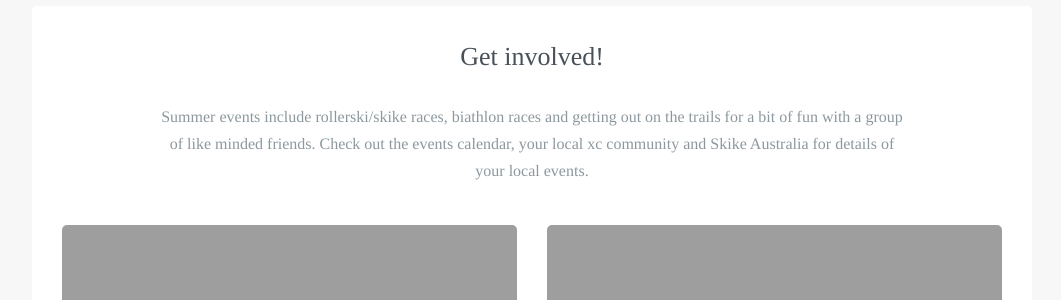
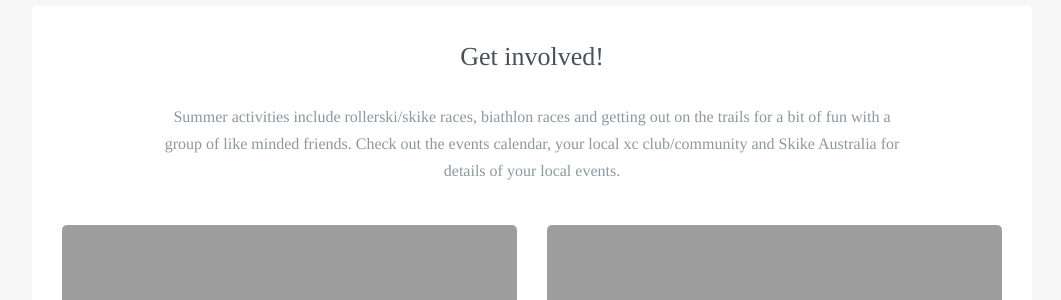
Before and after one commit to robcatto/robcatto.github.io, a Jekyll site: the page built from summer/skike/index.html, in a window 1280 px wide and 900 px high, scrolled down 1359 px. Shown: the part 151-451 px from the top of the window, without its empty margins (108-1169 px from the left). Built offline with Jekyll 4.4.1, drawn with Linux system fonts in a browser that asks for light colours; some web fonts are replaced; Markdown is read by kramdown in place of the engine named in the settings.

Commit message:
Update index.html

```diff
--- a/summer/skike/index.html
+++ b/summer/skike/index.html
@@ -71,7 +71,7 @@ layout: default
                  <section class="mobile_section">
                 <h3>Get involved!</h3>
                 <p>
-                  Summer events include rollerski/skike races, biathlon races and getting out on the trails for a bit of fun with a group of like minded friends.  Check out the events calendar, your local xc community and Skike Australia for details of your local events.
+                  Summer activities include rollerski/skike races, biathlon races and getting out on the trails for a bit of fun with a group of like minded friends.  Check out the events calendar, your local xc club/community and Skike Australia for details of your local events.
 
 
                 </p>
```
